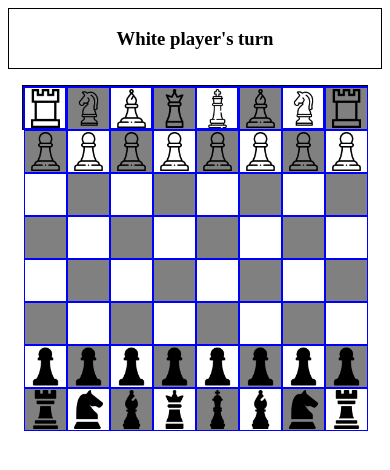
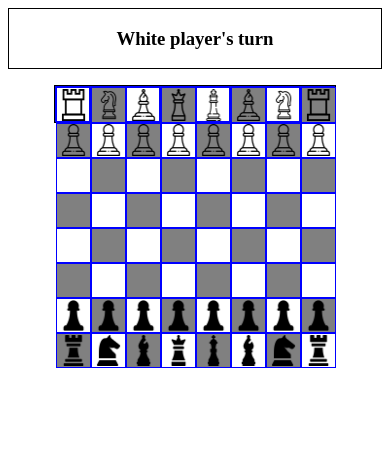
Before and after one commit to s-qo/chessboard, a plain HTML site: page index.html in a window 390 px wide. Drawn offline with Linux system fonts and the light colour scheme.

Commit message:
Responsive 0.2 style.css

```diff
--- a/style.css
+++ b/style.css
@@ -40,15 +40,15 @@
 
  #chess div
  {
-      height: 11vw;
-     width: 11vw;
+      height: 9vw;
+     width: 9vw;
      border: 0.5px solid blue;
  }
 
  img
  {
-    height: 10vw;
-    width: 10vw;
+    height: 8vw;
+    width: 8vw;
 
  }
 
```
